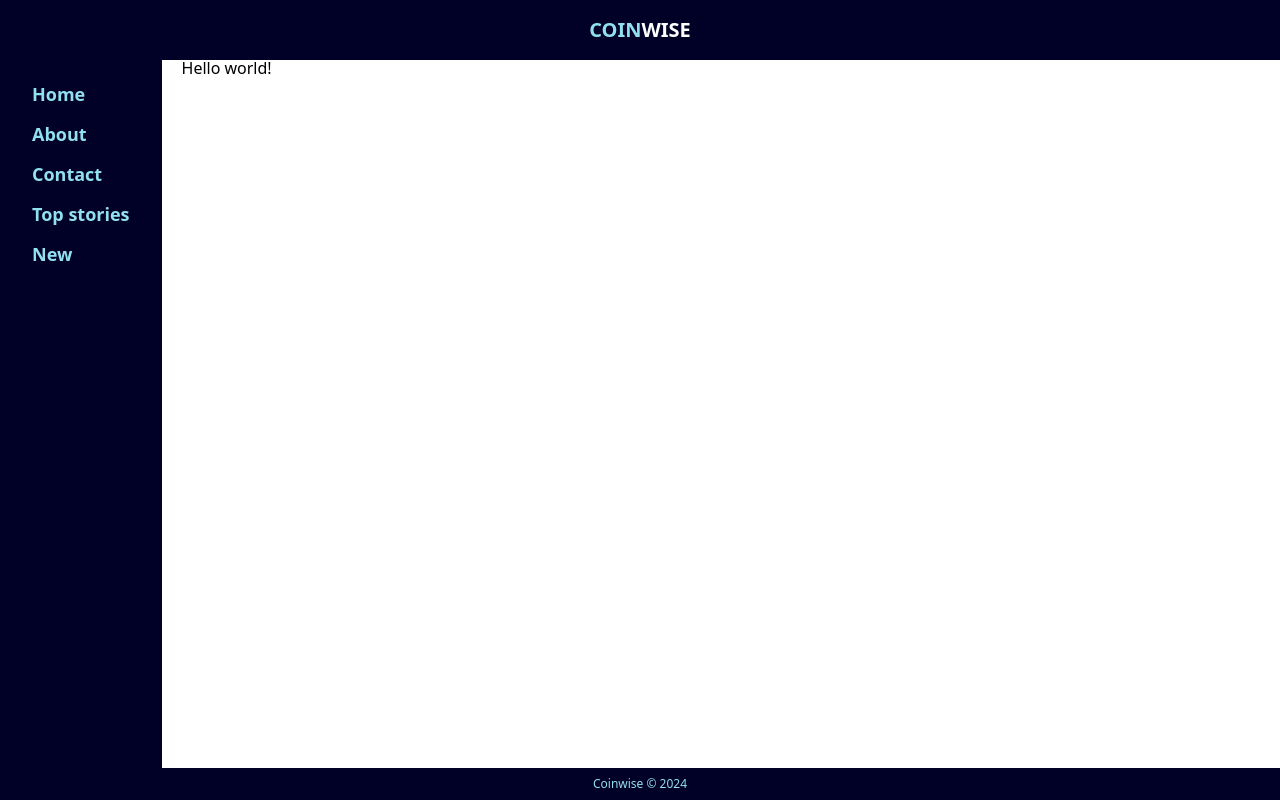
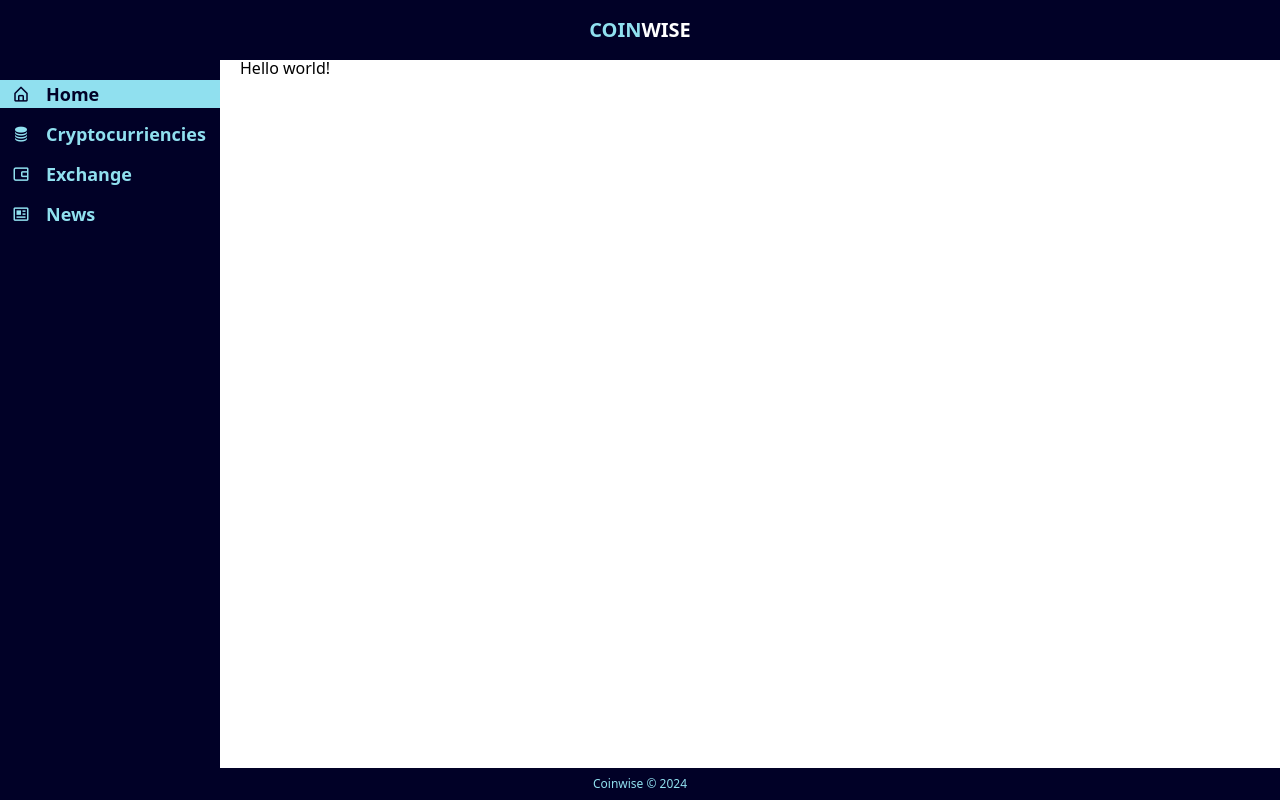
Before and after one commit to devsammyy/Coinwise, a React (Create React App) app in the folder coinwise/: page / in a window 1280 px wide. Built offline with nearby package versions, Linux system fonts and the light colour scheme.

Commit message:
Added icons to the nav links

```diff
--- a/coinwise/package.json
+++ b/coinwise/package.json
@@ -6,6 +6,7 @@
     "@testing-library/jest-dom": "^5.17.0",
     "@testing-library/react": "^13.4.0",
     "@testing-library/user-event": "^13.5.0",
+    "boxicons": "^2.1.4",
     "react": "^18.3.1",
     "react-dom": "^18.3.1",
     "react-icons": "^5.2.1",
--- a/coinwise/src/App.js
+++ b/coinwise/src/App.js
@@ -4,6 +4,8 @@ import Navbar from './Components/Navbar/Navbar'
 import Home from './Pages/Home/Home'
 import Footer from './Components/Footer/Footer'
 import Header from './Components/Header/Header'
+import 'boxicons/css/boxicons.min.css';
+
 
 const App = () => {
   const [menu, setMenu] = useState('home');
@@ -15,7 +17,7 @@ const App = () => {
           <BrowserRouter>
             <Header showMenu={showMenu} setShowMenu={setShowMenu} />
             <div className='flex h-[96vh]'>
-              <div className={`bg-primaryBg absolute left-0 top-0 bottom-0 z-50 ${showMenu ? '' : 'transform -translate-x-full md:translate-x-0'} duration-300 ease-in-out md:static md:z-0`}>
+              <div className={`bg-primaryBg absolute left-0 top-0 bottom-0 w-[220px] z-50 ${showMenu ? '' : 'transform -translate-x-full md:translate-x-0'} duration-300 ease-in-out md:static md:z-0`}>
                 <Navbar showMenu={showMenu} setShowMenu={setShowMenu} menu={menu} setMenu={setMenu} />
               </div>
                 <Routes>
--- a/coinwise/src/Components/Navbar/Navbar.jsx
+++ b/coinwise/src/Components/Navbar/Navbar.jsx
@@ -5,14 +5,27 @@ import { FaTimes } from 'react-icons/fa'
 const Navbar = ({menu, setMenu, showMenu, setShowMenu}) => {
   return (
     <>
-      <header className='w-full h-[55px] pt-5 px-8 md:py-20'>
-        <FaTimes onClick={() => setShowMenu(!showMenu)} className='md:hidden' size={22} style = {{marginBottom: '40px', cursor: 'pointer', color: 'white' }}/>
+      <header className='w-full h-[55px] pt-5 md:py-20'>
+        <div className='px-3'>
+          <FaTimes onClick={() => setShowMenu(!showMenu)} className='md:hidden' size={22} style = {{marginBottom: '40px', cursor: 'pointer', color: 'white' }}/>
+        </div>
         <nav className='list-none text-primaryColor flex flex-col'>
-          <Link to={'/'} onClick={() => setMenu('home')} className='text-lg font-bold mb-3'>Home</Link>
-          <Link onClick={() => setMenu('about')} className='text-lg font-bold mb-3'>About</Link>
-          <Link onClick={() => setMenu('contact')} className='text-lg font-bold mb-3'>Contact</Link>
-          <Link onClick={() => setMenu('top stories')} className='text-lg font-bold mb-3'>Top stories</Link>
-          <Link onClick={() => setMenu('new')} className='text-lg font-bold mb-3'>New</Link>
+          <Link to={'/'} onClick={() => setMenu('home')} className={`text-lg font-bold px-3 mb-3 flex items-center ${menu === 'home'? 'bg-primaryColor text-primaryBg' : ''} duration-300 ease-in-out`}>
+            <i class='bx bx-home-alt mr-4'></i>
+            <p>Home</p>
+          </Link>
+          <Link onClick={() => setMenu('cryptocurriencies')} className={`text-lg font-bold px-3 mb-3 flex items-center ${menu === 'cryptocurriencies'? 'bg-primaryColor text-primaryBg' : ''} duration-300 ease-in-out`}>
+            <i class='bx bxs-coin-stack mr-4'></i>
+            <p>Cryptocurriencies</p>
+          </Link>
+          <Link onClick={() => setMenu('exchange')} className={`text-lg font-bold px-3 mb-3 flex items-center ${menu === 'exchange'? 'bg-primaryColor text-primaryBg' : ''} duration-300 ease-in-out`}>
+            <i class='bx bx-wallet-alt mr-4'></i>
+            <p>Exchange</p>
+          </Link>
+          <Link onClick={() => setMenu('news')} className={`text-lg font-bold px-3 mb-3 flex items-center ${menu === 'news'? 'bg-primaryColor text-primaryBg' : ''} duration-300 ease-in-out`}>
+            <i class='bx bx-news mr-4'></i>
+            <p>News</p>
+          </Link>
         </nav>
       </header>
     </>
```
Also changed, not shown: 1 other file (tests, documents, lock files or other folders).
